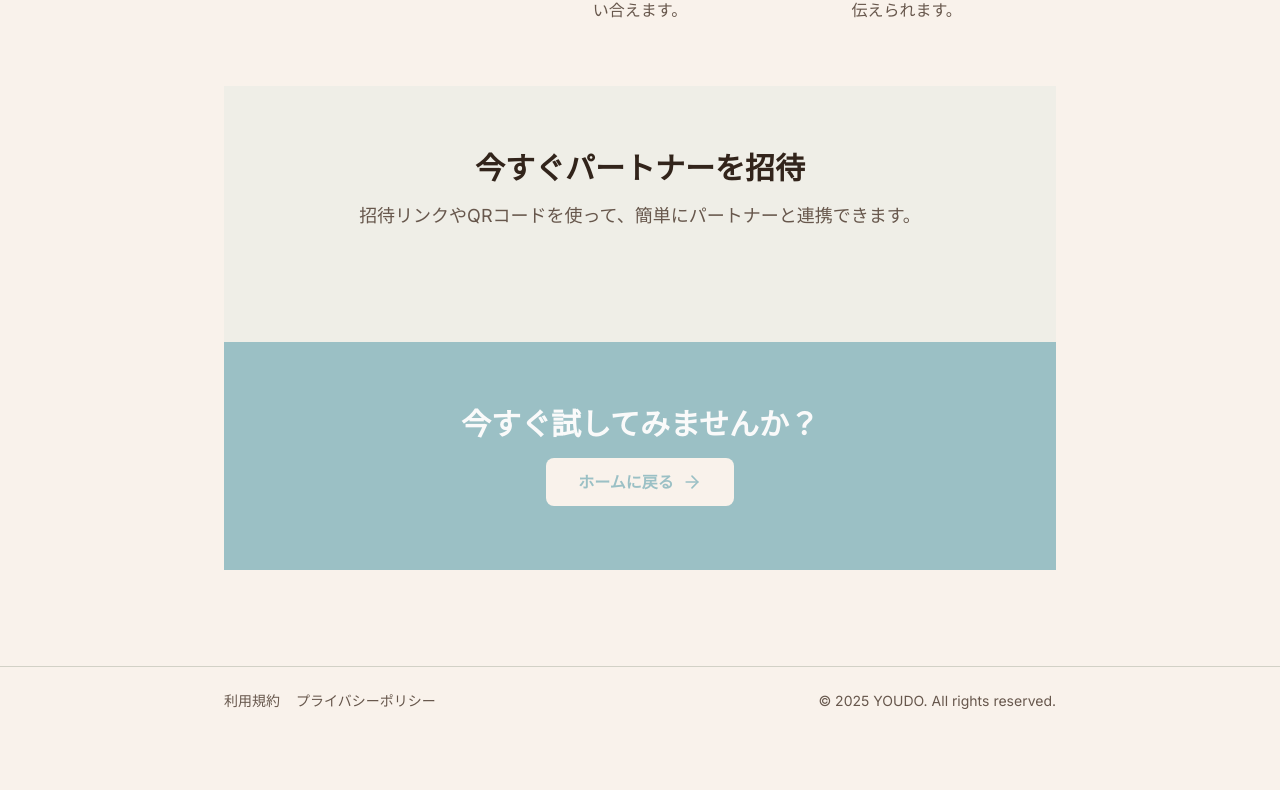
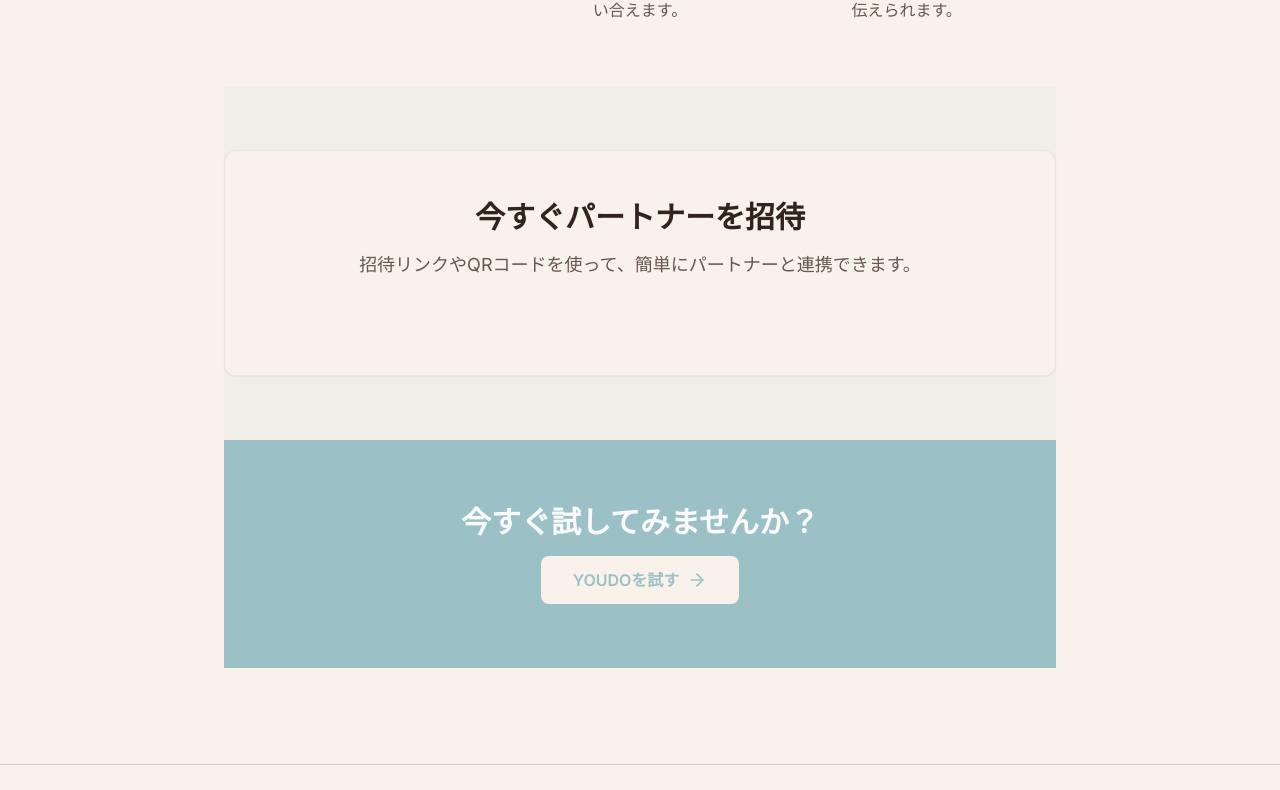
Before and after one commit to tokechan/new_mvp, a Next.js app: page / in a window 1280 px wide. Shown: the part 939-1729 px from the top of the page. Before the commit the page ends 1674 px from the top, so only its background shows below. Built offline with nearby package versions, Linux system fonts and the light colour scheme; no server answers.

Commit message:
style(LandingPage): update background colors and button text for improved visual appeal and user engagement

```diff
--- a/src/app/(marketing)/page.tsx
+++ b/src/app/(marketing)/page.tsx
@@ -68,7 +68,7 @@ export default function LandingPage() {
             </div>
 
             <div className="text-center">
-              <div className="w-16 h-16 bg-primary/10 dark:bg-primary/30 rounded-xl flex items-center justify-center mx-auto mb-4">
+            <div className="w-16 h-16 bg-accent/20 dark:bg-accent/30 rounded-xl flex items-center justify-center mx-auto mb-4">
                 <Handshake className="w-8 h-8 text-primary" aria-hidden="true" />
               </div>
               <h3 className="text-xl font-semibold text-foreground dark:text-foreground mb-2">
@@ -80,7 +80,7 @@ export default function LandingPage() {
             </div>
 
             <div className="text-center">
-              <div className="w-16 h-16 bg-primary/10 dark:bg-primary/30 rounded-xl flex items-center justify-center mx-auto mb-4">
+              <div className="w-16 h-16 bg-accent/20 dark:bg-accent/30 rounded-xl flex items-center justify-center mx-auto mb-4">
                 <CheckCircle2 className="w-8 h-8 text-primary" aria-hidden="true" />
               </div>
               <h3 className="text-xl font-semibold text-foreground dark:text-foreground mb-2">
@@ -96,7 +96,8 @@ export default function LandingPage() {
 
       {/* パートナー招待セクション */}
       <section className="py-16 bg-muted dark:bg-secondary">
-        <div className="max-w-4xl mx-auto px-4 sm:px-6 lg:px-8">
+        <div className="max-w-4xl mx-auto rounded-xl border border-border/40 bg-card px-4 py-12 shadow-sm sm:px-6 lg:px-8
+        ">
           <div className="text-center mb-12">
             <h2 className="text-3xl font-bold text-foreground dark:text-foreground mb-4">
               今すぐパートナーを招待
@@ -124,7 +125,7 @@ export default function LandingPage() {
             onClick={() => router.push('/app')}
             className="inline-flex items-center px-8 py-3 bg-card text-primary font-semibold rounded-lg hover:bg-muted transition-colors"
           >
-            ホームに戻る
+            YOUDOを試す
             <ArrowRight className="ml-2 w-5 h-5" aria-hidden="true" />
           </button>
         </div>
```
